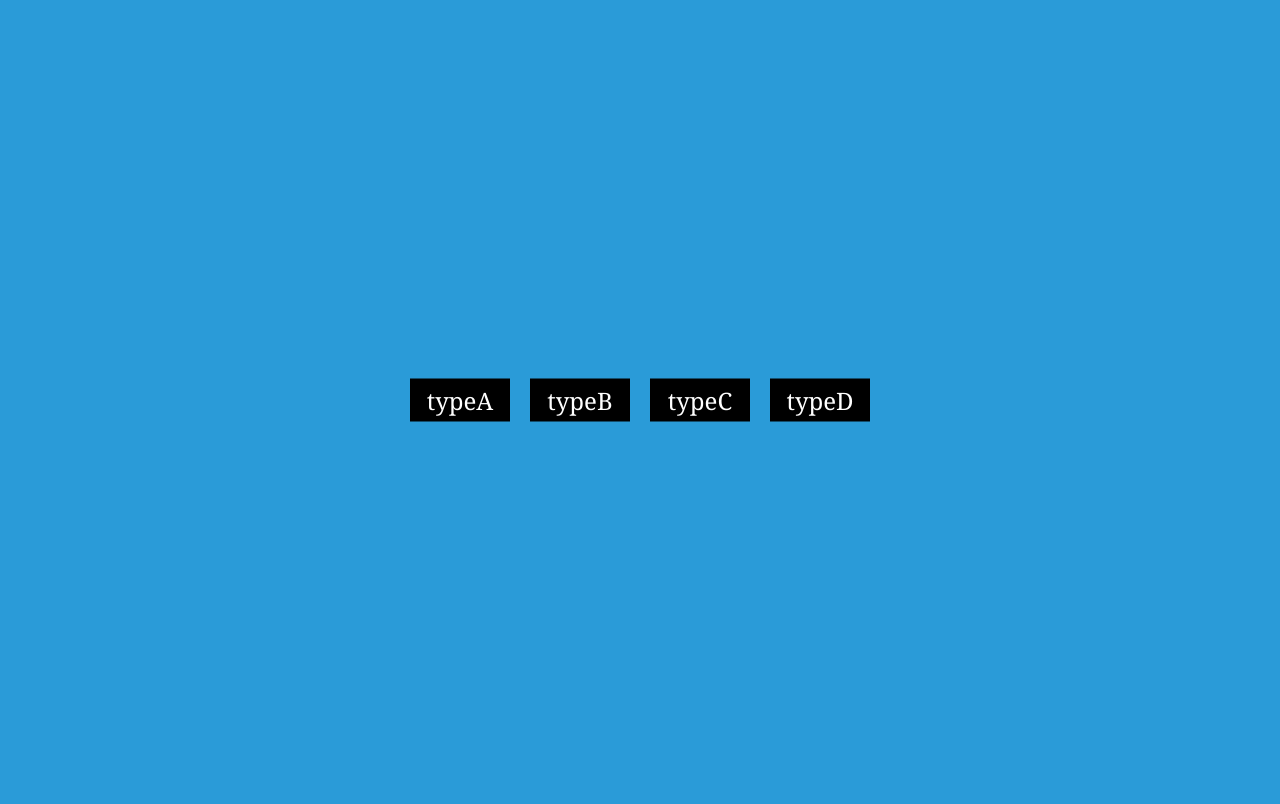
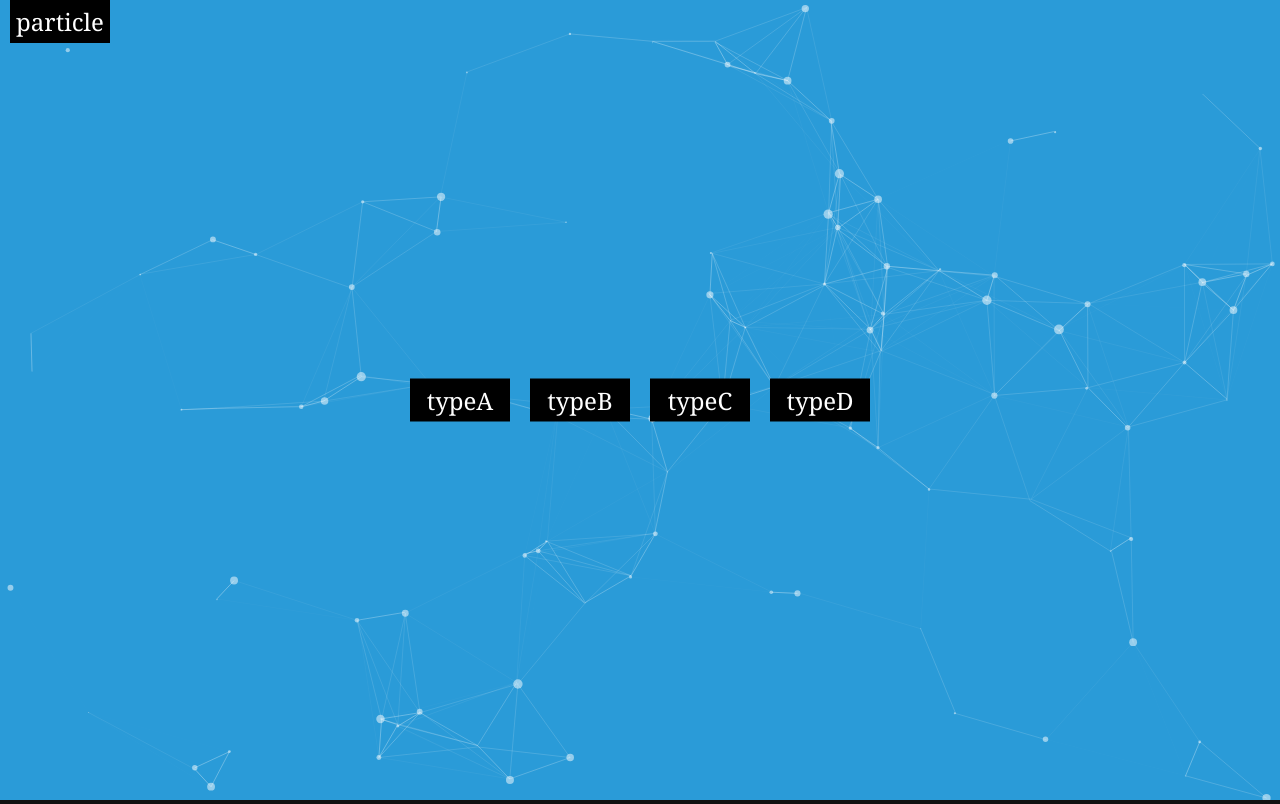
Before and after one commit to oYuYo/hodgepodge-layout, a plain HTML site: page index.html in a window 1280 px wide. Drawn offline with Linux system fonts and the light colour scheme; some packages are replaced by stand-ins of ours.

Commit message:
add particle.js

```diff
--- a/css/style.css
+++ b/css/style.css
@@ -1,6 +1,13 @@
 @charset "utf-8";
+html{
+	width:100%;
+	height:100%;
+	background:#111;
+}
 
 body{
+    width:100%;
+	height:100%;
     animation-name: bgchange-a;
     animation-duration: 2.0s;
     animation-iteration-count:infinite;
@@ -17,6 +24,7 @@ button{
     margin:0px 10px 0px 10px;
     padding: 5px;
     cursor:pointer;
+    user-select: none;
 }
 
 .container1{
@@ -29,6 +37,12 @@ button{
     flex-wrap: nowrap;
     justify-content: space-around;
     align-items: center;
+}
+
+#btnParticle{
+    position: absolute;
+    top: 0%;
+    left: 0%;
 }
 
 @keyframes bgchange-a{
@@ -58,3 +72,8 @@ button{
     50%  {background:#EFEFF1;}
     100% {background:#240E34;}
 }
+
+#particles-js{
+    width: 100%;
+    height: 100%;
+  }
--- a/index.html
+++ b/index.html
@@ -8,12 +8,18 @@
         <link rel="stylesheet" href="css/style.css">
     </head>
     <body>
+        <div id="particles-js"></div>
         <div class="container1">
                 <button id="btnA" type="button">typeA</button>
                 <button id="btnB" type="button">typeB</button>
                 <button id="btnC" type="button">typeC</button>
                 <button id="btnD" type="button">typeD</button>
         </div>
+        <div>
+            <button id="btnParticle" type="button">particle</button>
+        </div>
     </body>
     <script src="js/index.js"></script>
+    <script src="js/particles.min.js"></script>
+    <script src="js/app.js"></script>
 </html>
--- /dev/null
+++ b/js/app.js
@@ -0,0 +1,133 @@
+/* -----------------------------------------------
+/* How to use? : Check the GitHub README
+/* ----------------------------------------------- */
+
+/* To load a config file (particles.json) you need to host this demo (MAMP/WAMP/local)... */
+/*
+particlesJS.load('particles-js', 'particles.json', function() {
+  console.log('particles.js loaded - callback');
+});
+*/
+
+/* Otherwise just put the config content (json): */
+
+particlesJS('particles-js',
+
+  {
+    "particles": {
+      "number": {
+        "value": 80,
+        "density": {
+          "enable": true,
+          "value_area": 800
+        }
+      },
+      "color": {
+        "value": "#ffffff"
+      },
+      "shape": {
+        "type": "circle",
+        "stroke": {
+          "width": 0,
+          "color": "#000000"
+        },
+        "polygon": {
+          "nb_sides": 5
+        },
+        "image": {
+          "src": "img/github.svg",
+          "width": 100,
+          "height": 100
+        }
+      },
+      "opacity": {
+        "value": 0.5,
+        "random": false,
+        "anim": {
+          "enable": false,
+          "speed": 1,
+          "opacity_min": 0.1,
+          "sync": false
+        }
+      },
+      "size": {
+        "value": 5,
+        "random": true,
+        "anim": {
+          "enable": false,
+          "speed": 40,
+          "size_min": 0.1,
+          "sync": false
+        }
+      },
+      "line_linked": {
+        "enable": true,
+        "distance": 150,
+        "color": "#ffffff",
+        "opacity": 0.4,
+        "width": 1
+      },
+      "move": {
+        "enable": true,
+        "speed": 6,
+        "direction": "none",
+        "random": false,
+        "straight": false,
+        "out_mode": "out",
+        "attract": {
+          "enable": false,
+          "rotateX": 600,
+          "rotateY": 1200
+        }
+      }
+    },
+    "interactivity": {
+      "detect_on": "canvas",
+      "events": {
+        "onhover": {
+          "enable": true,
+          "mode": "repulse"
+        },
+        "onclick": {
+          "enable": true,
+          "mode": "push"
+        },
+        "resize": true
+      },
+      "modes": {
+        "grab": {
+          "distance": 400,
+          "line_linked": {
+            "opacity": 1
+          }
+        },
+        "bubble": {
+          "distance": 400,
+          "size": 40,
+          "duration": 2,
+          "opacity": 8,
+          "speed": 3
+        },
+        "repulse": {
+          "distance": 200
+        },
+        "push": {
+          "particles_nb": 4
+        },
+        "remove": {
+          "particles_nb": 2
+        }
+      }
+    },
+    "retina_detect": true,
+    "config_demo": {
+      "hide_card": false,
+      "background_color": "#b61924",
+      "background_image": "",
+      "background_position": "50% 50%",
+      "background_repeat": "no-repeat",
+      "background_size": "cover"
+    }
+  }
+
+);
--- a/js/index.js
+++ b/js/index.js
@@ -20,6 +20,14 @@ window.addEventListener('load', (event) => {
                     el.style.setProperty('animation-name', 'bgchange-d');
                     el.style.setProperty('animation-duration', '0.5s');
                     break;
+                case 'btnParticle':
+                    let p = document.getElementById('particles-js');
+                    if (p.style.display === 'none'){
+                        p.style.setProperty('display', '')
+                    } else {
+                        p.style.setProperty('display', 'none')
+                    }
+                    break;
                 }
         });
     });
```
Also changed, not shown: particles.json (added, +116 -0 lines), js/particles.min.js (added).
